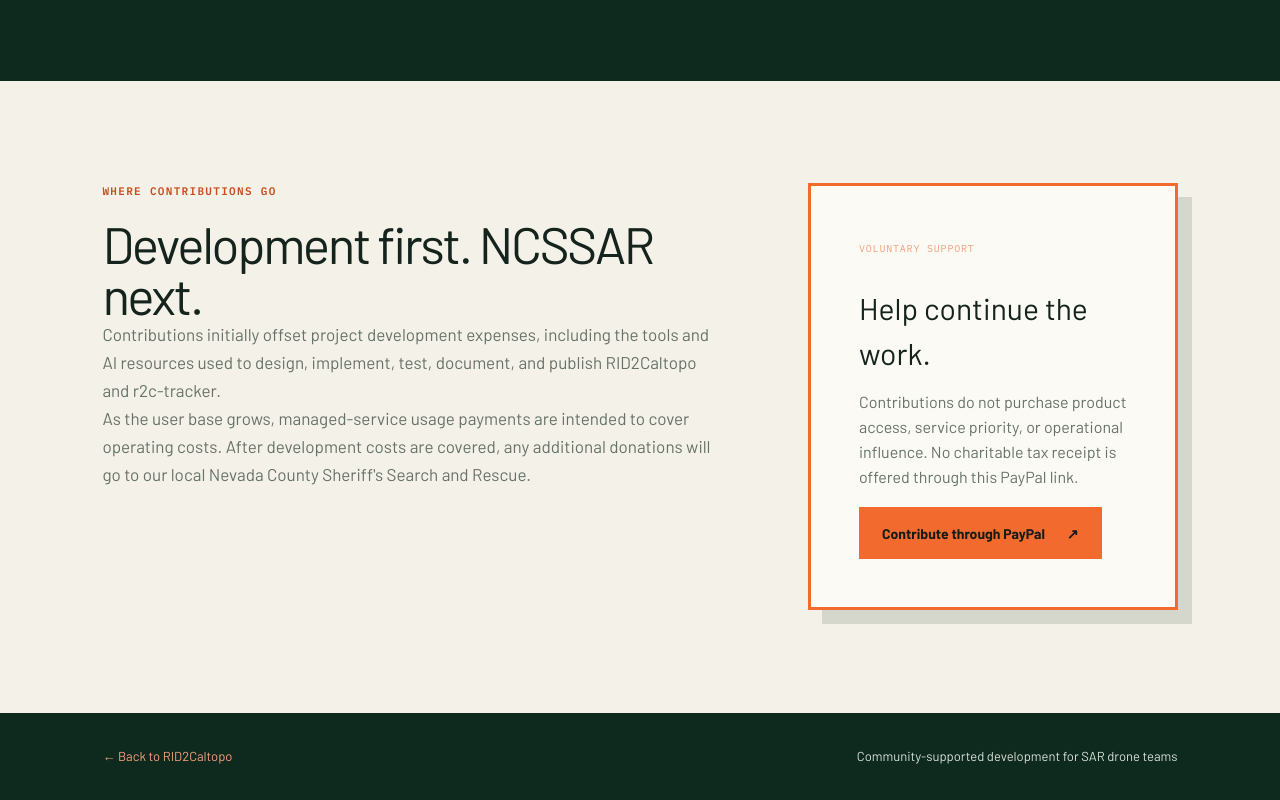
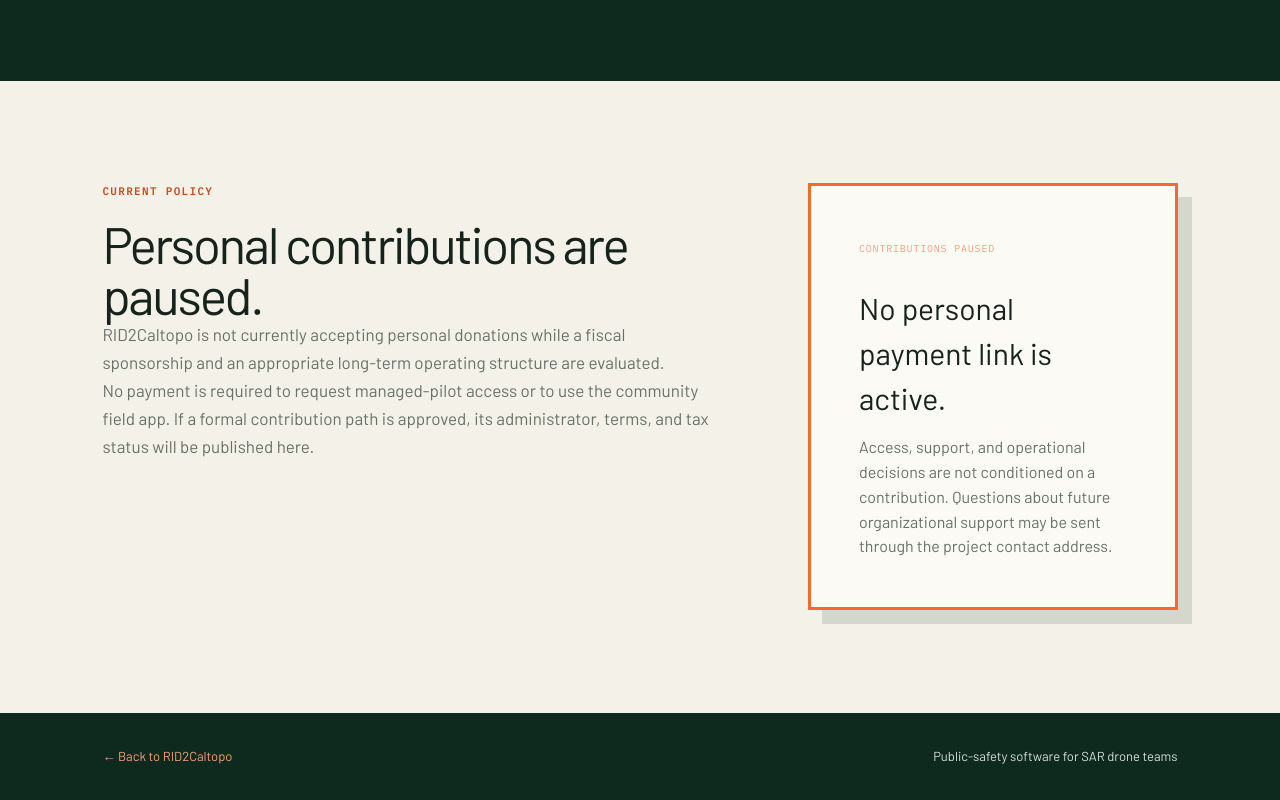
Before and after one commit to kjtsar/rid2caltopo_website, a Next.js app: page /donations in a window 1280 px wide. Shown: the part 1810-2610 px from the top of the page. Built offline with nearby package versions, Linux system fonts and the light colour scheme.

Commit message:
Require safety acknowledgement and pause contributions

```diff
--- a/app/components/RequestForm.tsx
+++ b/app/components/RequestForm.tsx
@@ -1,6 +1,8 @@
 type RequestFormProps = {
   kind: "early-access" | "managed-pilot";
 };
+
+const managedAccessTermsVersion = "2026-08-06";
 
 export default function RequestForm({ kind }: RequestFormProps) {
   const managed = kind === "managed-pilot";
@@ -8,6 +10,9 @@
   return (
     <form className="request-form" action="/api/request" method="post">
       <input type="hidden" name="requestType" value={kind} />
+      {managed && (
+        <input type="hidden" name="termsVersion" value={managedAccessTermsVersion} />
+      )}
       <div className="form-field">
         <label htmlFor={`${kind}-name`}>Your name</label>
         <input
@@ -86,6 +91,20 @@
         {" "}only to respond to your request. Do not include passwords, API keys,
         or active-incident details.
       </p>
+      {managed && (
+        <label className="form-acknowledgement">
+          <input type="checkbox" name="termsAcknowledged" value="yes" required />
+          <span>
+            I am authorized to request access for this organization. I understand
+            that RID2Caltopo and r2c-tracker provide supplemental situational
+            awareness, may be unavailable or contain incomplete or delayed
+            information, and must not be used as the sole source for navigation,
+            flight safety, communications, or incident-command decisions. My
+            organization remains responsible for its operations and for independently
+            verifying safety-critical information.
+          </span>
+        </label>
+      )}
       <button className="button button-primary" type="submit">
         {managed ? "Request the managed pilot" : "Request early app access"}
         <span aria-hidden="true">→</span>
--- a/app/donations/page.tsx
+++ b/app/donations/page.tsx
@@ -2,9 +2,9 @@
 import Link from "next/link";
 
 export const metadata: Metadata = {
-  title: "Donations",
+  title: "Project support",
   description:
-    "Learn how RID2Caltopo grew, the principles guiding its development, and how voluntary contributions are used.",
+    "Learn how RID2Caltopo grew, the principles guiding its development, and the current project-support policy.",
   alternates: { canonical: "/donations" },
 };
 
@@ -42,13 +42,13 @@
           <Link href="/capabilities">Capabilities</Link>
           <Link href="/tracker">r2c-tracker</Link>
           <Link href="/tips">Tips &amp; tricks</Link>
-          <Link aria-current="page" href="/donations">Donations</Link>
+          <Link aria-current="page" href="/donations">Project support</Link>
         </nav>
       </header>
 
       <section className="info-hero donations-hero">
-        <p className="eyebrow">Donations</p>
-        <h1>Built for the search.<br /><em>Sustained by the community.</em></h1>
+        <p className="eyebrow">Project support</p>
+        <h1>Built for the search.<br /><em>Structured for the public good.</em></h1>
         <p>
           RID2Caltopo began a little over a year ago as a Python script that
           converted drone tracks to GeoJSON for import into CalTopo. Field needs
@@ -97,61 +97,33 @@
 
       <section className="info-section donation-funding">
         <div className="funding-copy">
-          <p className="eyebrow">Where contributions go</p>
-          <h2>
-            Development first.{" "}
-            <a
-              className="organization-link"
-              href="https://nevadacountysar.org/"
-              target="_blank"
-              rel="noreferrer"
-            >
-              NCSSAR
-            </a>{" "}
-            next.
-          </h2>
+          <p className="eyebrow">Current policy</p>
+          <h2>Personal contributions are paused.</h2>
           <p>
-            Contributions initially offset project development expenses,
-            including the tools and AI resources used to design, implement,
-            test, document, and publish RID2Caltopo and r2c-tracker.
+            RID2Caltopo is not currently accepting personal donations while a
+            fiscal sponsorship and an appropriate long-term operating structure
+            are evaluated.
           </p>
           <p>
-            As the user base grows, managed-service usage payments are intended
-            to cover operating costs. After development costs are covered, any
-            additional donations will go to our local{" "}
-            <a
-              className="organization-link"
-              href="https://nevadacountysar.org/"
-              target="_blank"
-              rel="noreferrer"
-            >
-              Nevada County Sheriff&apos;s Search and Rescue
-            </a>
-            .
+            No payment is required to request managed-pilot access or to use the
+            community field app. If a formal contribution path is approved,
+            its administrator, terms, and tax status will be published here.
           </p>
         </div>
-        <aside className="donation-action" aria-label="Make a voluntary contribution">
-          <span>VOLUNTARY SUPPORT</span>
-          <h3>Help continue the work.</h3>
+        <aside className="donation-action" aria-label="Project support status">
+          <span>CONTRIBUTIONS PAUSED</span>
+          <h3>No personal payment link is active.</h3>
           <p>
-            Contributions do not purchase product access, service priority, or
-            operational influence. No charitable tax receipt is offered through
-            this PayPal link.
+            Access, support, and operational decisions are not conditioned on a
+            contribution. Questions about future organizational support may be
+            sent through the project contact address.
           </p>
-          <a
-            className="button button-primary"
-            href="https://paypal.me/kjtgv"
-            target="_blank"
-            rel="noreferrer"
-          >
-            Contribute through PayPal <span aria-hidden="true">↗</span>
-          </a>
         </aside>
       </section>
 
       <footer className="info-footer">
         <Link href="/">← Back to RID2Caltopo</Link>
-        <span>Community-supported development for SAR drone teams</span>
+        <span>Public-safety software for SAR drone teams</span>
       </footer>
     </main>
   );
--- a/app/globals.css
+++ b/app/globals.css
@@ -54,39 +54,6 @@
 .site-shell {
   min-height: 100vh;
   overflow: hidden;
-}
-
-.support-banner {
-  align-items: center;
-  background: var(--forest-deep);
-  color: var(--paper);
-  display: flex;
-  font-size: 13px;
-  gap: 24px;
-  justify-content: center;
-  line-height: 1.4;
-  min-height: 44px;
-  padding: 8px clamp(24px, 5vw, 80px);
-}
-
-.support-banner p {
-  margin: 0;
-}
-
-.support-banner a {
-  border-bottom: 1px solid var(--orange);
-  color: #ff9a6f;
-  flex: 0 0 auto;
-  font-family: var(--font-plex-mono), monospace;
-  font-size: 11px;
-  font-weight: 700;
-  letter-spacing: 0.035em;
-  padding-bottom: 2px;
-  text-transform: uppercase;
-}
-
-.support-banner a:hover {
-  color: #ffc1a6;
 }
 
 .site-header {
@@ -1140,13 +1107,6 @@
 }
 
 @media (max-width: 560px) {
-  .support-banner {
-    align-items: flex-start;
-    flex-direction: column;
-    gap: 5px;
-    padding: 10px 16px 11px;
-  }
-
   .site-header {
     padding: 0 16px;
   }
@@ -1318,6 +1278,26 @@
   margin: 30px 0 20px;
 }
 
+.form-acknowledgement {
+  align-items: flex-start;
+  background: rgba(242, 106, 46, 0.08);
+  border: 1px solid rgba(176, 68, 24, 0.35);
+  color: var(--ink);
+  display: grid;
+  font-size: 13px;
+  gap: 12px;
+  grid-template-columns: 20px 1fr;
+  line-height: 1.55;
+  margin: 0 0 22px;
+  padding: 16px;
+}
+
+.form-acknowledgement input {
+  height: 18px;
+  margin: 2px 0 0;
+  width: 18px;
+}
+
 .request-form .button {
   width: 100%;
 }
--- a/app/page.tsx
+++ b/app/page.tsx
@@ -131,16 +131,6 @@
 
   return (
     <main className={`site-shell mode-${mode}`}>
-      <aside className="support-banner" aria-label="Community support">
-        <p>
-          <strong>Community-supported.</strong> Voluntary contributions help fund
-          development, hosting, and administration. Contributions do not
-          purchase access or priority.
-        </p>
-        <Link href="/donations" aria-label="Learn how contributions support RID2Caltopo">
-          Support the project <span aria-hidden="true">→</span>
-        </Link>
-      </aside>
       <header className="site-header">
         <a className="brand" href="#top" aria-label="RID2Caltopo home">
           <BrandMark />
--- a/worker/index.ts
+++ b/worker/index.ts
@@ -25,12 +25,12 @@
 }
 
 const notificationAddress = "kjtsar@kjt.us";
+const managedAccessTermsVersion = "2026-08-06";
 const indexablePaths = [
   "/",
   "/capabilities",
   "/tracker",
   "/tips",
-  "/donations",
   "/early-access",
   "/managed-pilot",
 ];
@@ -107,6 +107,8 @@
   const phone = cleanField(form.get("phone"), 64);
   const organization = cleanField(form.get("organization"), 120);
   const designator = cleanField(form.get("designator"), 24);
+  const termsVersion = cleanField(form.get("termsVersion"), 32);
+  const termsAcknowledged = cleanField(form.get("termsAcknowledged"), 8);
   const honeypot = cleanField(form.get("website"), 200);
   const managed = requestType === "managed-pilot";
 
@@ -121,7 +123,12 @@
     !name ||
     !validEmail(email) ||
     (requestType !== "early-access" && !managed) ||
-    (managed && (!organization || !designator))
+    (managed && (
+      !organization ||
+      !designator ||
+      termsAcknowledged !== "yes" ||
+      termsVersion !== managedAccessTermsVersion
+    ))
   ) {
     return Response.redirect(new URL("/request-error", request.url), 303);
   }
@@ -137,6 +144,9 @@
     `Phone: ${phone || "Not provided"}`,
     `Organization: ${organization || "Not provided"}`,
     `Organization designator: ${designator || "Not provided"}`,
+    ...(managed
+      ? [`Safety terms acknowledged: ${termsVersion}`]
+      : []),
     "",
     `Submitted: ${new Date().toISOString()}`,
     `Site: ${new URL(request.url).host}`,
@@ -158,6 +168,8 @@
         organization_name: organization,
         designator,
         source_host: new URL(request.url).host,
+        terms_acknowledged: "yes",
+        terms_version: termsVersion,
       });
       const intakeResponse = await fetch(
         "https://r2c-tracker.com/managed-access-requests",
```
Also changed, not shown: 1 other file (tests, documents, lock files or other folders).
